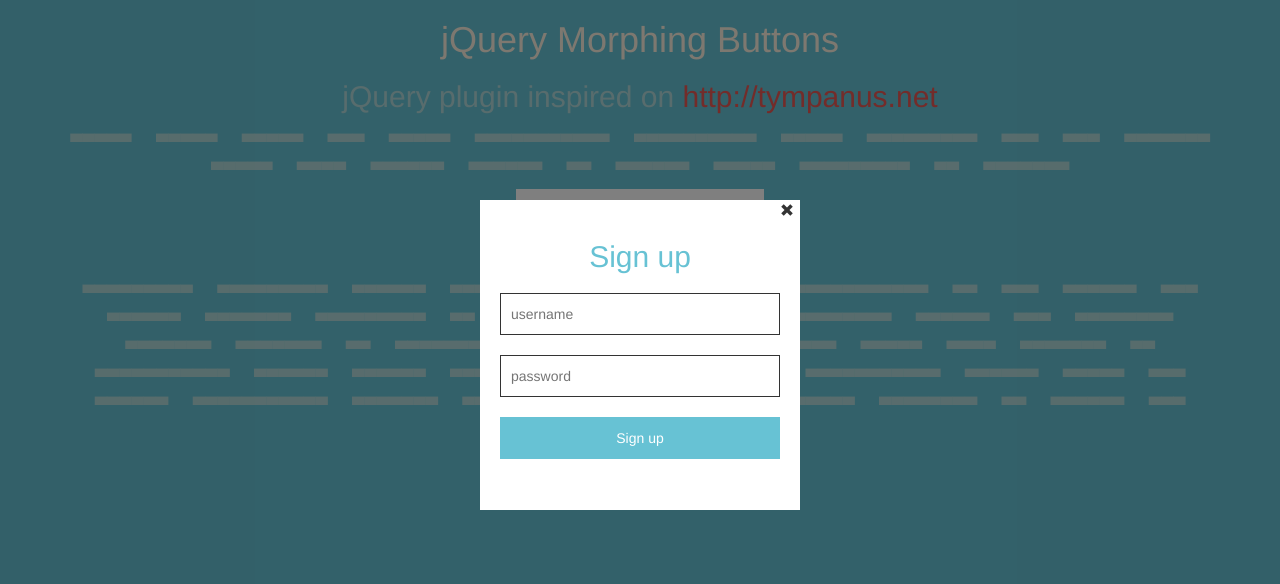
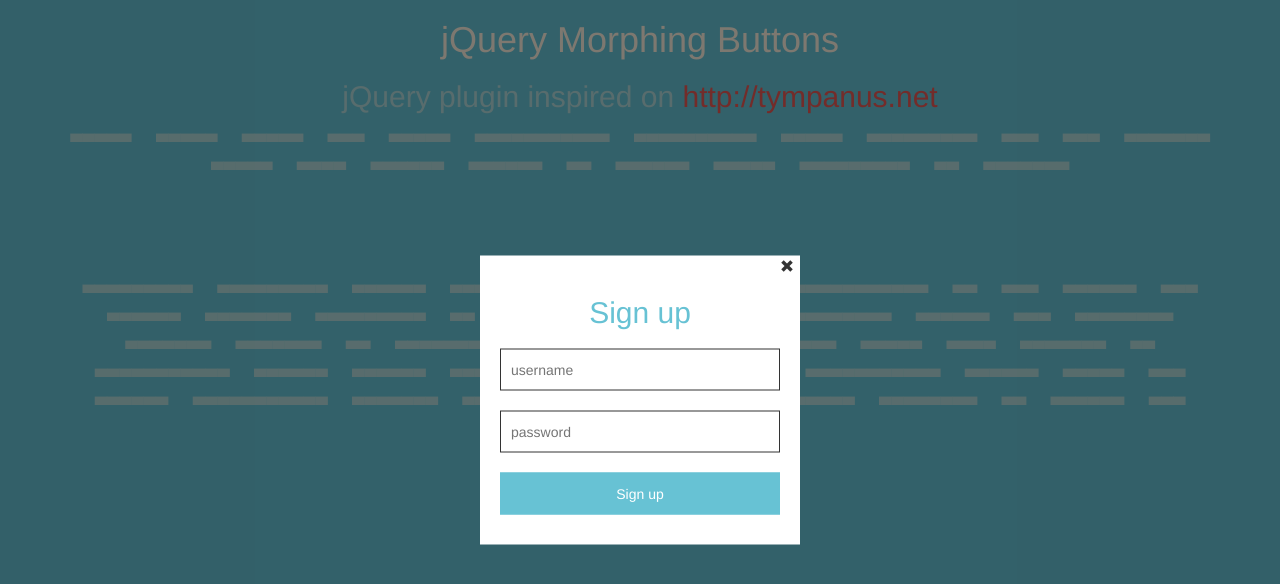
Before and after one commit to degt/jquery-morphbutton, a website: page index.html in a window 1280 px wide. Both pictures are taken after a click on the button "Sign up". Drawn offline with Linux system fonts and the light colour scheme.

Commit message:
variable height

```diff
--- a/css/demo.css
+++ b/css/demo.css
@@ -32,7 +32,7 @@
   background-color: white;
 }
 .white-box.morphbutton.active .morphbutton-content{
-  height: 310px !important;
+  /*height: 310px !important;*/
 }
 .white-box h2{
   color: #67c2d4;
--- a/css/morphbutton.css
+++ b/css/morphbutton.css
@@ -12,6 +12,8 @@
 }
 .morphbutton-open{
   width: 100%;
+  opacity: 1;
+  transition: opacity .1s .5s;
 }
 
 /* Boxes */
@@ -45,41 +47,44 @@
   opacity: 1;
   pointer-events: auto;
 }
+.morphbutton.active .morphbutton-open{
+  opacity: 0;
+}
 .morphbutton .morphbutton-content{
   width: 0;
-  height: 0;
+  /*height: 0;*/
   left: 0;
   top: 0;
   margin-left: 0;
   margin-top: 0;
   opacity: 0;
   pointer-events: none;
+  transform: translateY(0);
 
   overflow: hidden;
   position: fixed;
   z-index: 801;
+  transition-timing-function: cubic-bezier(0.7,0,0.3,1);
+  /*transition-timing-function: cubic-bezier(0, 1.05, 0, 1);*/
   transition: opacity 0.3s 0.0s,
               width 0.4s 0.1s,
-              height 0.4s 0.1s,
               top 0.4s 0.1s,
               left 0.4s 0.1s,
               margin 0.4s 0.1s,
-              padding 0.4s 0.1s;
-  transition-timing-function: cubic-bezier(0.7,0,0.3,1);
-
-
+              padding 0.4s 0.1s,
+              max-height 0.5s 0.0s,
+              transform 0.5s 0.0s;
 }
 .morphbutton.active .morphbutton-content{
   width: 320px !important;
-  height: 400px !important;
   padding: 20px;
   left: 50% !important;
   top: 50% !important;
   margin-left: -160px;
-  margin-top: -200px;
-  /*opacity: 1;*/
+  max-height: 290px !important;
+  transform: translateY(-50%);
   pointer-events: auto;
-  /*z-index: 801;*/
+
 }
 .no-transition{
   transition: none !important;
--- a/js/jquery.morphbutton.js
+++ b/js/jquery.morphbutton.js
@@ -16,8 +16,8 @@
               $content.css({
                 top: $this.offset().top,
                 left: $this.offset().left,
-                width: $button.css('width'),
-                height: $button.css('height')
+                width: $button.css('width')
+                // height: $button.css('height')
               });
 
               $content.addClass('no-transition');
@@ -29,10 +29,10 @@
 
                 //Reset position
                 $content.css({
-                  top: $this.offset().top,
-                  left: $this.offset().left,
+                  top: $button.offset().top,
+                  left: $button.offset().left,
                   width: $button.css('width'),
-                  height: $button.css('height'),
+                  maxHeight: $button.css('height'),
                   opacity: 1
                 });
 
@@ -40,6 +40,7 @@
                 $content.delay(100).queue(function(){
                   $content.removeClass('no-transition');
                   $this.addClass('active');
+                  $content.height('');
                   $(this).dequeue();
                 }).delay(500).queue(function(){
                   $this.addClass('open');
@@ -55,10 +56,10 @@
 
                 //Reset position
                 $content.css({
-                  top: $this.offset().top,
-                  left: $this.offset().left,
+                  top: $button.offset().top,
+                  left: $button.offset().left,
                   width: $button.css('width'),
-                  height: $button.css('height')
+                  maxHeight: $button.css('height')
                 });
 
                 $content.delay(500).queue(function(){
```
